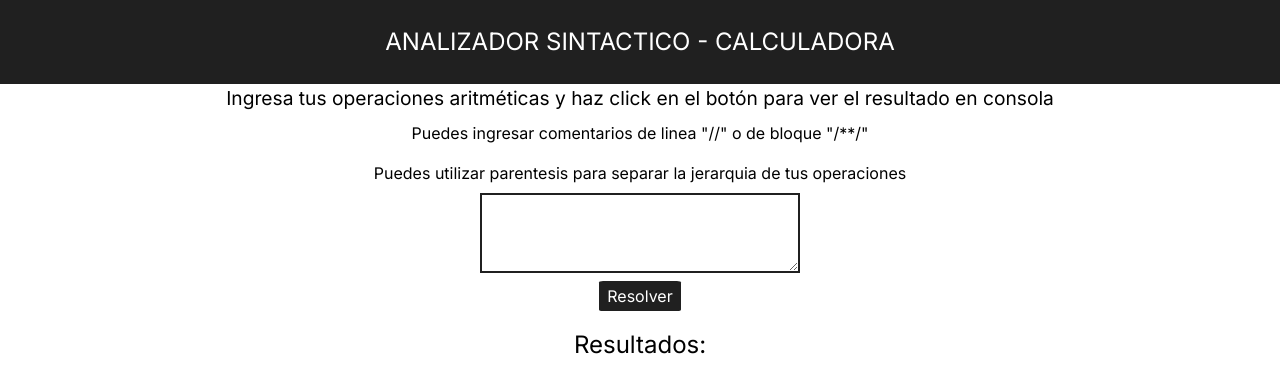
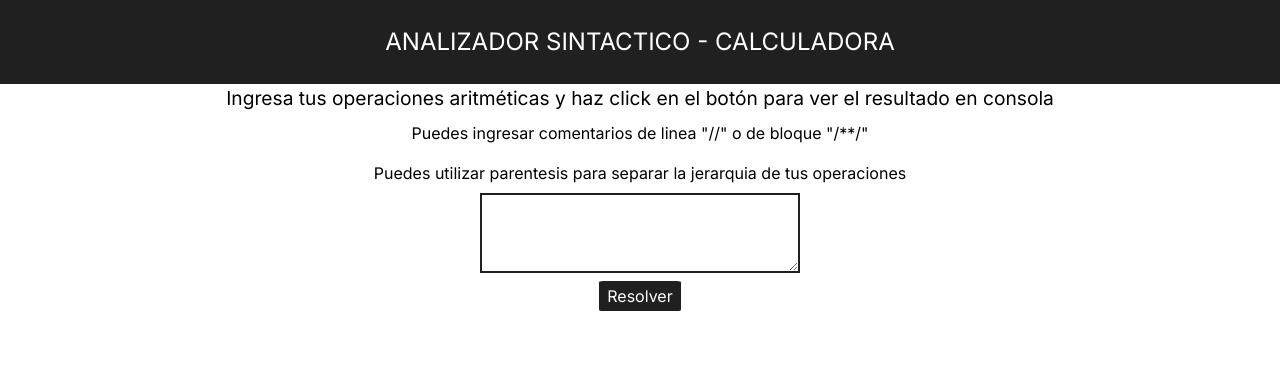
Before and after one commit to Coolhatena/sintax-analizer, a Next.js app: page / in a window 1280 px wide. Shown: the top 392 px of the page. Built offline with nearby package versions, Linux system fonts and the light colour scheme; what antlr4 would draw is missing.

Commit message:
Only render results title if theres any results

```diff
--- a/src/app/components/OperationsInput.jsx
+++ b/src/app/components/OperationsInput.jsx
@@ -44,7 +44,7 @@ const OperationsInput = () => {
 				Resolver
 			</button>
 			{
-				results ?
+				results.length !== 0 ?
 					<>
 						<h2 className='operations-input-result-title'>Resultados:</h2>
 						<div className='operations-input-result-container'>
```
